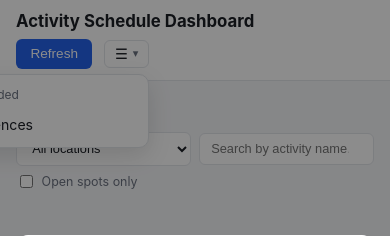
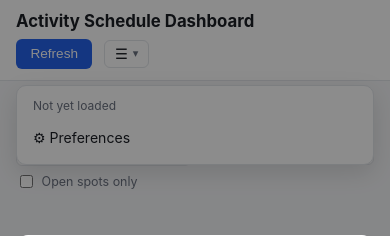
Before and after one commit to Jackattack967/Activity-app, a Python web app: template templates/index.html in a window 390 px wide, after a click that opens the changed part. Shown: the top 236 px of the page. Run offline with Jinja, Linux system fonts and the light colour scheme; the template is opened without the code that fills it, so the values that code supplies are empty.

Commit message:
Make the account menu a full-width sheet on phones
Capping the panel's width stopped it being clipped, but a right-anchored
dropdown still has to grow leftwards from the button, which on a narrow
screen reads as the menu hanging off to one side across the page.

On phones it now anchors to the header rather than the button and spans
the full content width beneath it. It cannot be clipped regardless of
label length, and menu rows grow to 41px, which are far better thumb
targets than the previous 30px. .menu-wrap becomes position: static so
.topbar provides the positioning context.

Desktop keeps the compact 230px dropdown anchored to the button.

Verified at 390px and 320px: the panel spans edge to edge within the
gutters, sits below the header, and has no clipped children or page
overflow; at 1280px it is unchanged and still button-anchored.

```diff
--- a/static/style.css
+++ b/static/style.css
@@ -499,6 +499,28 @@ footer {
     font-size: 0.78rem;
   }
 
+  /* A right-anchored dropdown has to grow leftwards, which on a narrow
+     screen means it either runs off the edge or hangs awkwardly across the
+     page. Anchor it to the header instead so it spans the full width as a
+     sheet — it cannot be clipped, and the targets get bigger too.
+     .menu-wrap goes static so .topbar becomes the positioning context. */
+  .menu-wrap {
+    position: static;
+  }
+  .topbar {
+    position: relative;
+  }
+  .menu-panel {
+    top: calc(100% + 0.3rem);
+    left: var(--edge);
+    right: var(--edge);
+    min-width: 0;
+    max-width: none;
+  }
+  .menu-item {
+    padding: 0.7rem 0.6rem;
+  }
+
   .star-hint {
     padding: 0 var(--edge);
     font-size: 0.75rem;
```
